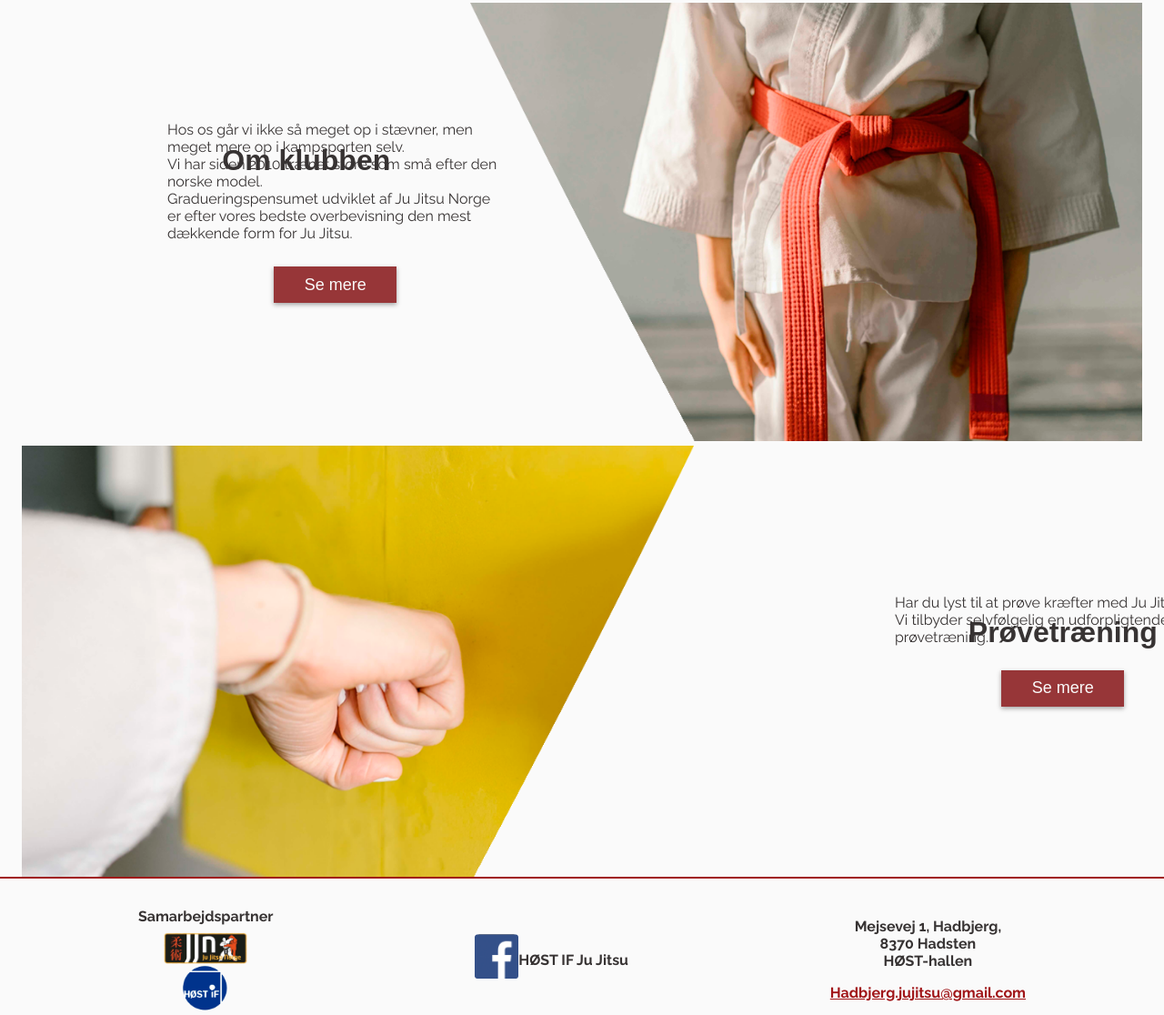
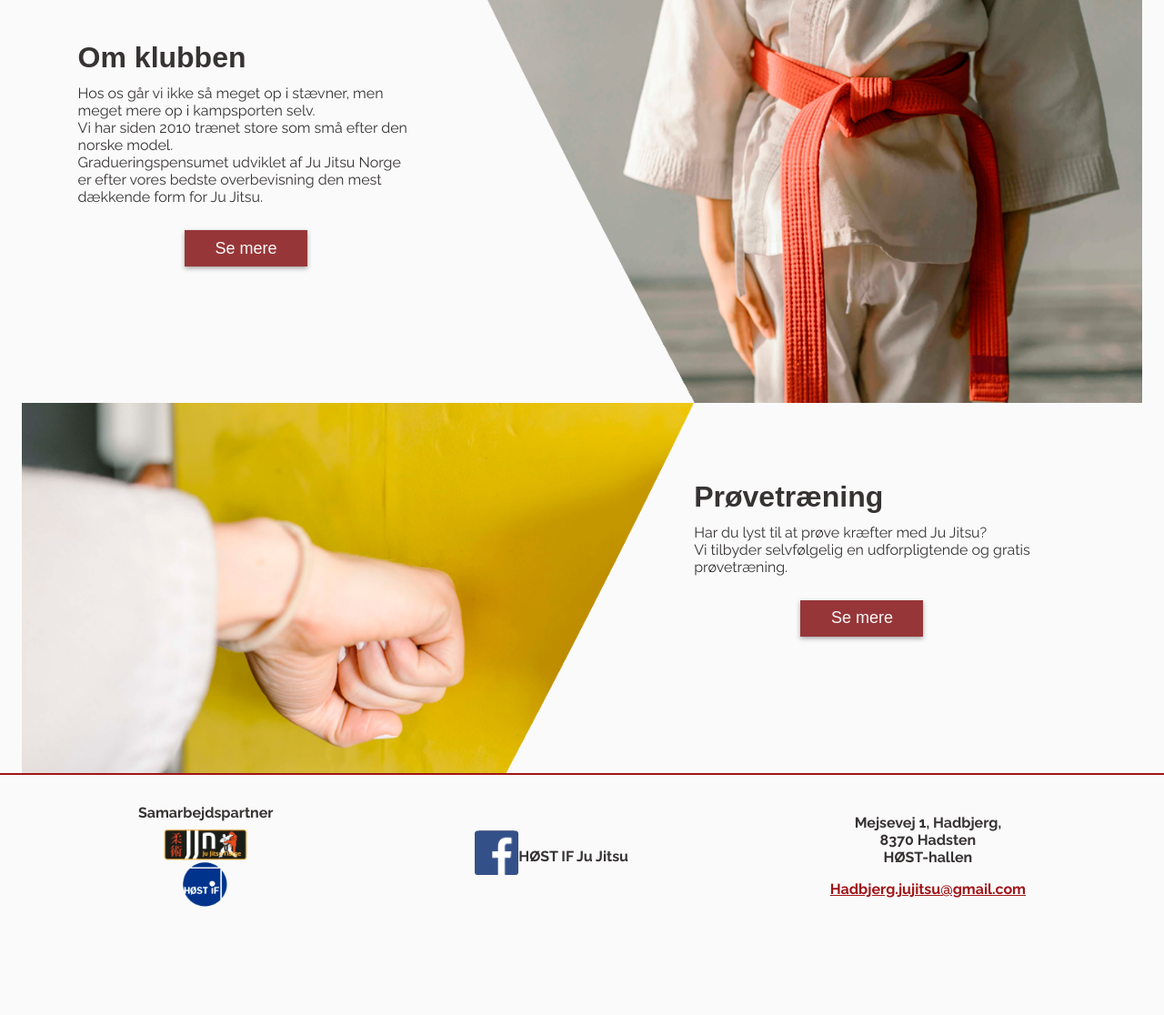
Before and after one commit to cederdorff/ju-jitsu, a plain HTML site: page index.html in a window 1280 px wide. Shown: the part 1916-3032 px from the top of the page at 91% size. After the commit the page ends 2947 px from the top, so only its background shows below. Drawn offline with Linux system fonts and the light colour scheme; no server answers; a web font is replaced by a local one.

Commit message:
10-12-2021
Fixet nogle positioner på forsiden. Nu starter den på toppen, når man skifter side

```diff
--- a/css/styles.css
+++ b/css/styles.css
@@ -254,6 +254,14 @@ button {
   color: var(--bg);
 }
 
+.text_right_of_img h2 {
+  display: none;
+}
+
+.text_left_of_img h2 {
+  display: none;
+}
+
 /* ===================================== Medlems siden ===================================== */
 
 .page_members{
@@ -395,10 +403,11 @@ button {
 
 #to-top{
   color: var(--offRed);
-  width: 130px;
+  width: 200px;
   background-color: none;
   background-color: var(--bg);
   box-shadow: none;
+  text-decoration: underline;
 }
 
 .edit_button{
@@ -494,7 +503,7 @@ button {
 
 
 /* -------------- media query tablet --------------- */
-@media screen and (max-width: 950px) and (min-width: 672px) {
+@media screen and (max-width: 1050px) and (min-width: 672px) {
 
 
   /* ===================================== for medlemmer ===================================== */
@@ -525,7 +534,7 @@ button {
 
 
 /* ------- media query (ipad pro +) laptop --------- */
-@media screen and (min-width: 950px) {
+@media screen and (min-width: 1050px) {
 
   h1 {
     font-size: 4.5em;
@@ -655,44 +664,44 @@ button {
   .text_right_of_img{
     width: 30%;
     position: relative;
-    left: 60em;
-    bottom: 20em;
+    left: 60%;
+    bottom: 350px;
   }
 
-  .h2_right_of_img{
-    width: 30%;
-    position: relative;
-    left: 30em;
-    top: 7em;
+  .text_right_of_img h2 {
+    display: block;
+    position: absolute;
+    top: -1.5em;
+  }
+
+  .mobile-headline{
+    display: none;
   }
 
   .text_left_of_img{
     width: 30%;
     position: relative;
-    left: 10em;
-    bottom: 22em;
+    left: 5%;
+    bottom: 350px;
   }
 
-  .h2_left_of_img{
-    width: 30%;
-    position: relative;
-    top: 6em;
-    left: 4em;
+  .text_left_of_img h2 {
+    display: block;
+    position: absolute;
+    top: -1.5em;
   }
 
-  .home_good_start{
+  /* .home_good_start{
     position: static;
-  }
+  } */
 
 
   .home_about_club{
-    margin: -13.8em 1.5em;
-    position: static;
+    margin: -189px 1.5em;
   }
 
   .home_trial_training{
-    margin: -16.2em 1.5em -10em 1.5em;
-    position: static;
+    margin: -227px 1.5em;
   }
 
  /* ===================================== for medlemmer ===================================== */
--- a/index.html
+++ b/index.html
@@ -88,10 +88,11 @@
             </article>
 
             <article class="home_good_start">
-                <h2 class="h2-black h2_right_of_img">Få en god start</h2>
+                <h2 class="h2-black mobile-headline">Få en god start</h2>
                 <img class="billeder-phone" src="img/goStart.jpg" alt="ju jitsu undervisning">
                 <img class="billeder-desktop" src="img/goStartDesk.png" alt="ju jitsu undervisning">
                 <div class="text_right_of_img">
+                    <h2 class="h2-black">Få en god start</h2>
                     <p>Udfordre dig selv og prøv noget der vil gøre en positiv forskel! Du behøver ingen forkundskaber, blot
                         et par træningsbukser og en t-shirt. Vi gør det nemt for dig.
                     </p>
@@ -101,10 +102,11 @@
             </article>
 
             <article class="home_about_club">
-                <h2 class="h2-black h2_left_of_img">Om klubben</h2>
+                <h2 class="h2-black mobile-headline">Om klubben</h2>
                 <img class="billeder-phone" src="img/belt.jpg" alt="ju jitsu undervisning">
                 <img class="billeder-desktop img-right-desktop" src="img/omKlubbenDesk.png" alt="ju jitsu undervisning">
                 <div class="text_left_of_img">
+                    <h2 class="h2-black">Om klubben</h2>
                     <p>Hos os går vi ikke så meget op i stævner, men meget mere op i kampsporten selv. <br>
                         Vi har siden 2010 trænet store som små efter den norske model. <br>
                         Gradueringspensumet udviklet af Ju Jitsu Norge er efter vores bedste overbevisning den mest dækkende
@@ -115,10 +117,11 @@
             </article>
 
             <article class="home_trial_training">
-                <h2 class="h2-black h2_right_of_img">Prøvetræning</h2>
+                <h2 class="h2-black mobile-headline">Prøvetræning</h2>
                 <img class="billeder-phone" src="img/tryout.jpg" alt="ju jitsu undervisning">
                 <img class="billeder-desktop" src="img/tryoutDesk.png" alt="ju jitsu undervisning">
                 <div class="text_right_of_img">
+                    <h2 class="h2-black">Prøvetræning</h2>
                     <p>Har du lyst til at prøve kræfter med Ju Jitsu? <br> Vi tilbyder selvfølgelig en udforpligtende og
                         gratis prøvetræning.
                     </p>
@@ -236,7 +239,7 @@
 
             <article class="members_bottm">
                 <button id="btn-logout">Log ud</button>
-                <button id="to-top">Gå til top</button>
+                <button id="to-top">Tilbage til toppen</button>
                 <img class="edit_button" src="img/rediger_profil.png" alt="Rediger profil knap">
             </article>
         </section>
--- a/js/router.js
+++ b/js/router.js
@@ -130,6 +130,8 @@ function hideAllPages() {
 export function navigateTo(path) {
 	window.history.pushState({}, path, _basePath + path);
 	showPage(path);
+	document.body.scrollTop = 0;
+	document.documentElement.scrollTop = 0;
 }
 
 /**
```
